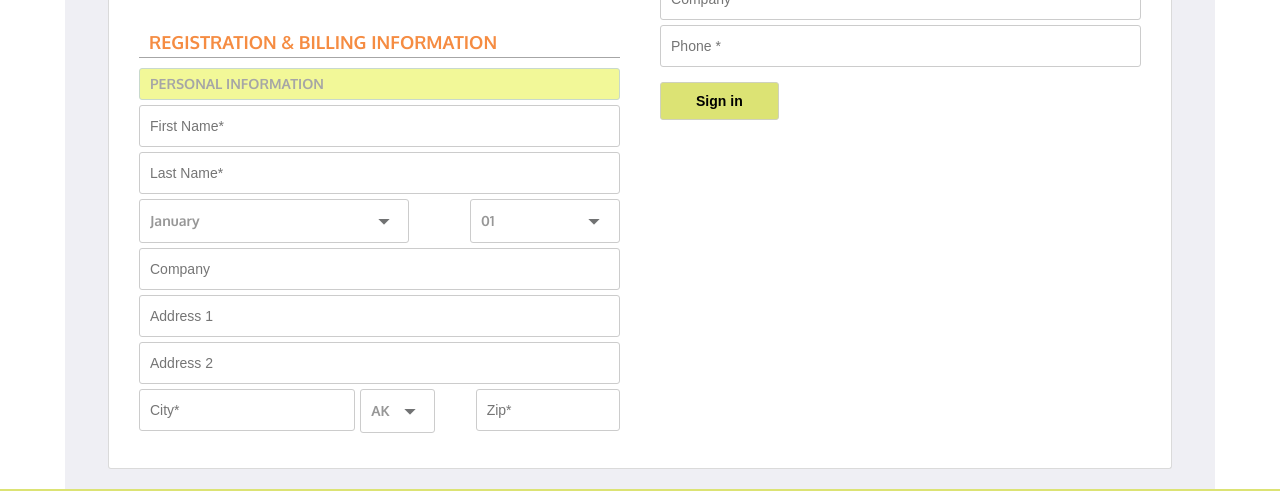
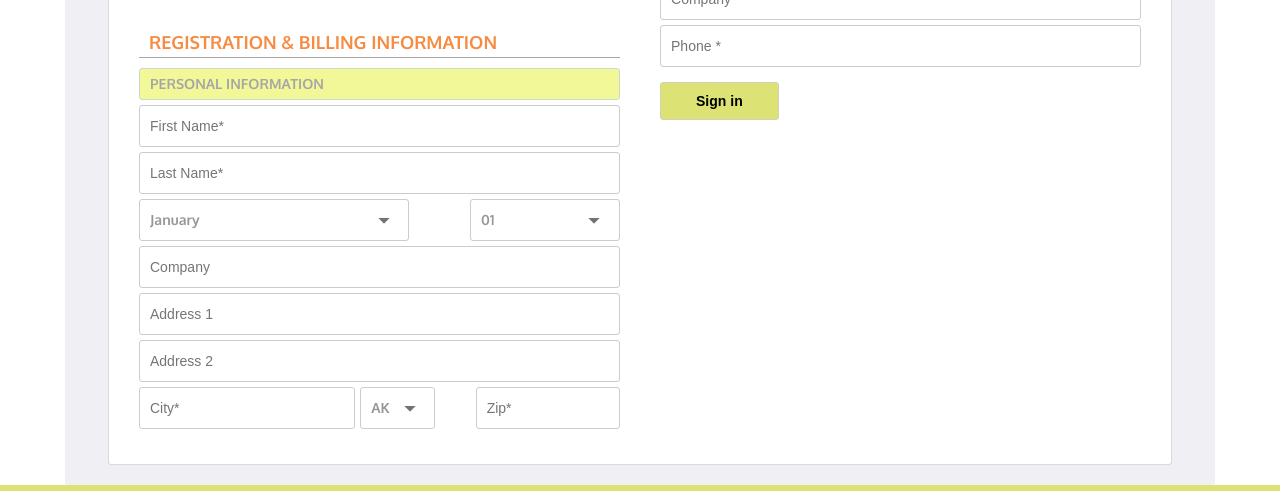
Before and after one commit to tpotapchik/Rink-new, a plain HTML site: page order1.html in a window 1280 px wide. Shown: the part 1048-1539 px from the top of the page. Drawn offline with Linux system fonts and the light colour scheme.

Commit message:
select fix

```diff
--- a/css/_layout.scss
+++ b/css/_layout.scss
@@ -162,7 +162,6 @@ body {
     border: 1px solid #cccccc;
     border-radius: 3px;
     padding: 0 10px;
-    line-height: 42px;
     margin-bottom: 5px;
     width: 100%;
     @include box-sizing();
@@ -170,8 +169,8 @@ body {
     font-family: 'Oxygen', Arial, Helvetica, sans-serif;
 
     .chosen-single {
-        height: 42px;
-        line-height: 42px;
+        height: 40px;
+        line-height: 40px;
         //width: 227px;
         color: #979797;
 
@@ -201,6 +200,7 @@ body {
         border-top: 0;
         background-color: #fff;
         margin-top: -1px;
+        font-weight: 400;
         //width: 238px;
     }
     .chosen-results {
```
Also changed, not shown: css/main.css, 1 other file.
